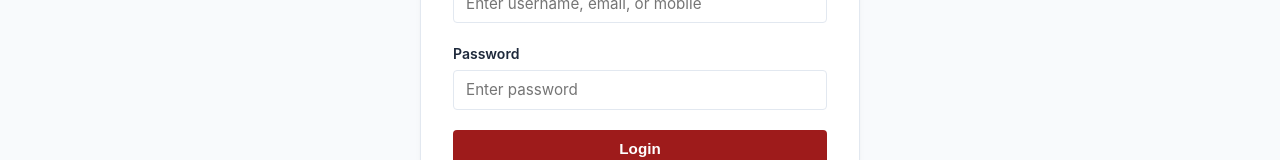
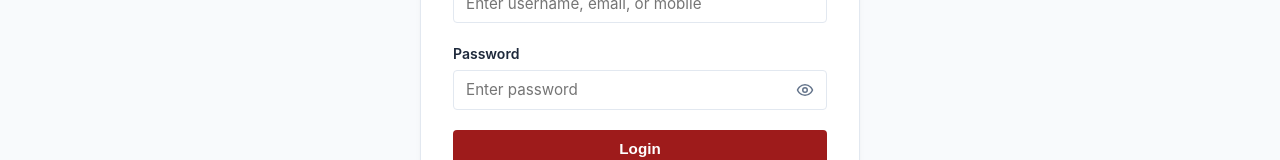
Before and after one commit to Mahimashukla05/myproject, a React (Vite) app in the folder frontend/: page / in a window 1280 px wide. Shown: the part 299-459 px from the top of the page. Built offline with nearby package versions, Linux system fonts and the light colour scheme; no server answers.

Commit message:
Update LoginPage.jsx

```diff
--- a/frontend/src/pages/LoginPage.jsx
+++ b/frontend/src/pages/LoginPage.jsx
@@ -1,11 +1,28 @@
 import React, { useState } from 'react';
 import { useAuth } from '../context/AuthContext.jsx';
 import { requestForgotPassword } from '../services/auth.js';
+
+const EyeIcon = () => (
+  <svg width="18" height="18" viewBox="0 0 24 24" fill="none" stroke="currentColor" strokeWidth="2" strokeLinecap="round" strokeLinejoin="round">
+    <path d="M2 12s3-7 10-7 10 7 10 7-3 7-10 7-10-7-10-7Z" />
+    <circle cx="12" cy="12" r="3" />
+  </svg>
+);
+
+const EyeOffIcon = () => (
+  <svg width="18" height="18" viewBox="0 0 24 24" fill="none" stroke="currentColor" strokeWidth="2" strokeLinecap="round" strokeLinejoin="round">
+    <path d="M9.88 9.88a3 3 0 1 0 4.24 4.24" />
+    <path d="M10.73 5.08A10.43 10.43 0 0 1 12 5c7 0 10 7 10 7a13.16 13.16 0 0 1-1.67 2.68" />
+    <path d="M6.61 6.61A13.52 13.52 0 0 0 2 12s3 7 10 7a9.74 9.74 0 0 0 5.39-1.61" />
+    <line x1="2" x2="22" y1="2" y2="22" />
+  </svg>
+);
 
 export default function LoginPage({ onNavigateRegister }) {
   const { login } = useAuth();
   const [identifier, setIdentifier] = useState('');
   const [password, setPassword] = useState('');
+  const [showPassword, setShowPassword] = useState(false);
   const [loading, setLoading] = useState(false);
   const [errorMessage, setErrorMessage] = useState('');
   const [forgotOpen, setForgotOpen] = useState(false);
@@ -64,14 +81,37 @@
 
         <div className="form-group">
           <label htmlFor="password">Password</label>
+          <div style={{ position: 'relative', display: 'flex', alignItems: 'center' }}>
             <input
               id="password"
-            type="password"
+              type={showPassword ? 'text' : 'password'}
               className={!password && errorMessage ? 'input-error' : ''}
               value={password}
               onChange={(e) => setPassword(e.target.value)}
               placeholder="Enter password"
+              style={{ paddingRight: '2.5rem', width: '100%' }}
             />
+            <button
+              type="button"
+              onClick={() => setShowPassword(!showPassword)}
+              aria-label={showPassword ? 'Hide password' : 'Show password'}
+              title={showPassword ? 'Hide password' : 'Show password'}
+              style={{
+                position: 'absolute',
+                right: '0.6rem',
+                background: 'none',
+                border: 'none',
+                cursor: 'pointer',
+                padding: '0.2rem',
+                color: '#64748b',
+                display: 'flex',
+                alignItems: 'center',
+                justifyContent: 'center',
+              }}
+            >
+              {showPassword ? <EyeOffIcon /> : <EyeIcon />}
+            </button>
+          </div>
         </div>
 
         <button type="submit" className="btn btn-primary" disabled={loading}>
```
Lines whose indentation alone changed are shown as unchanged.
